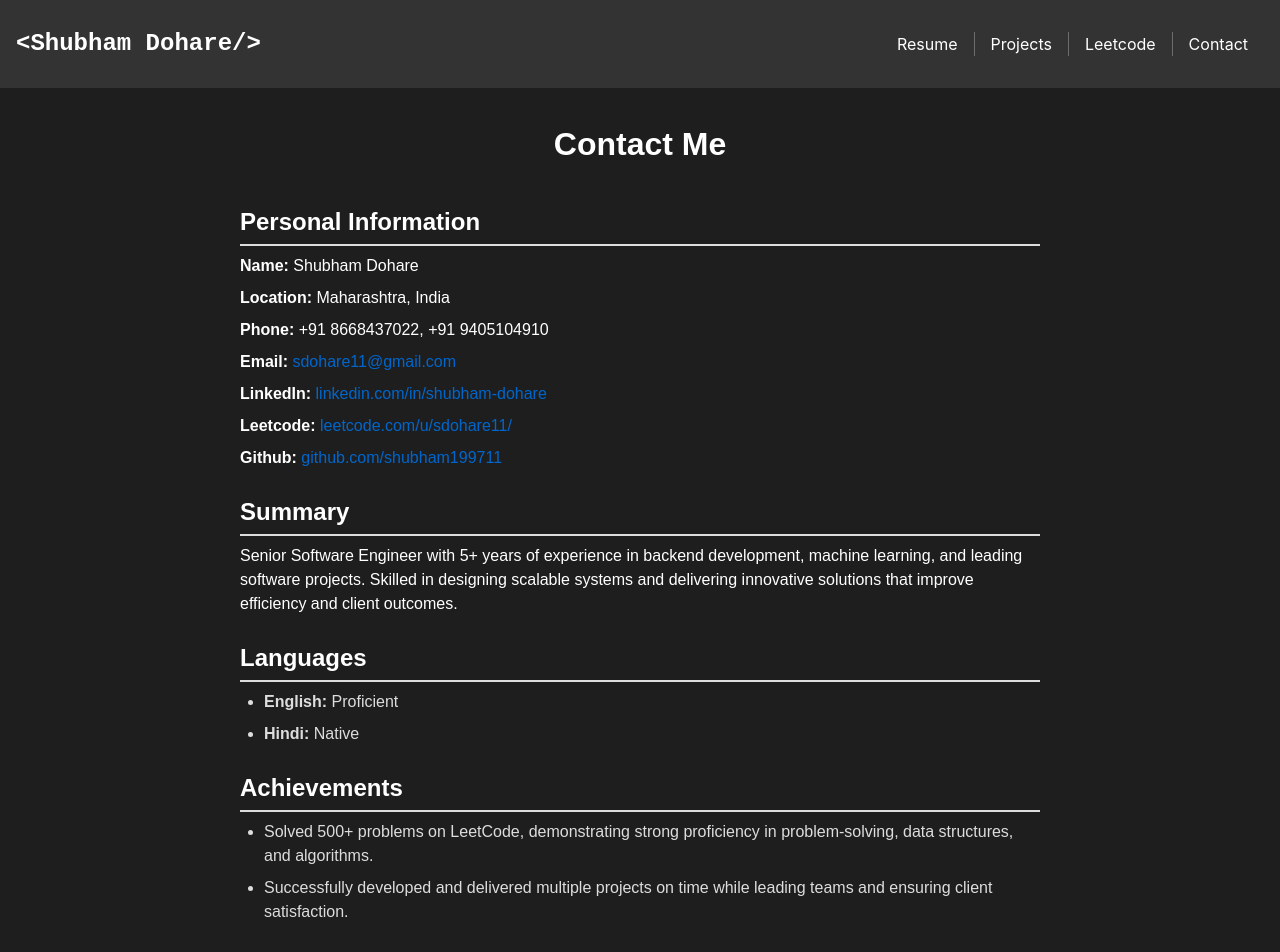
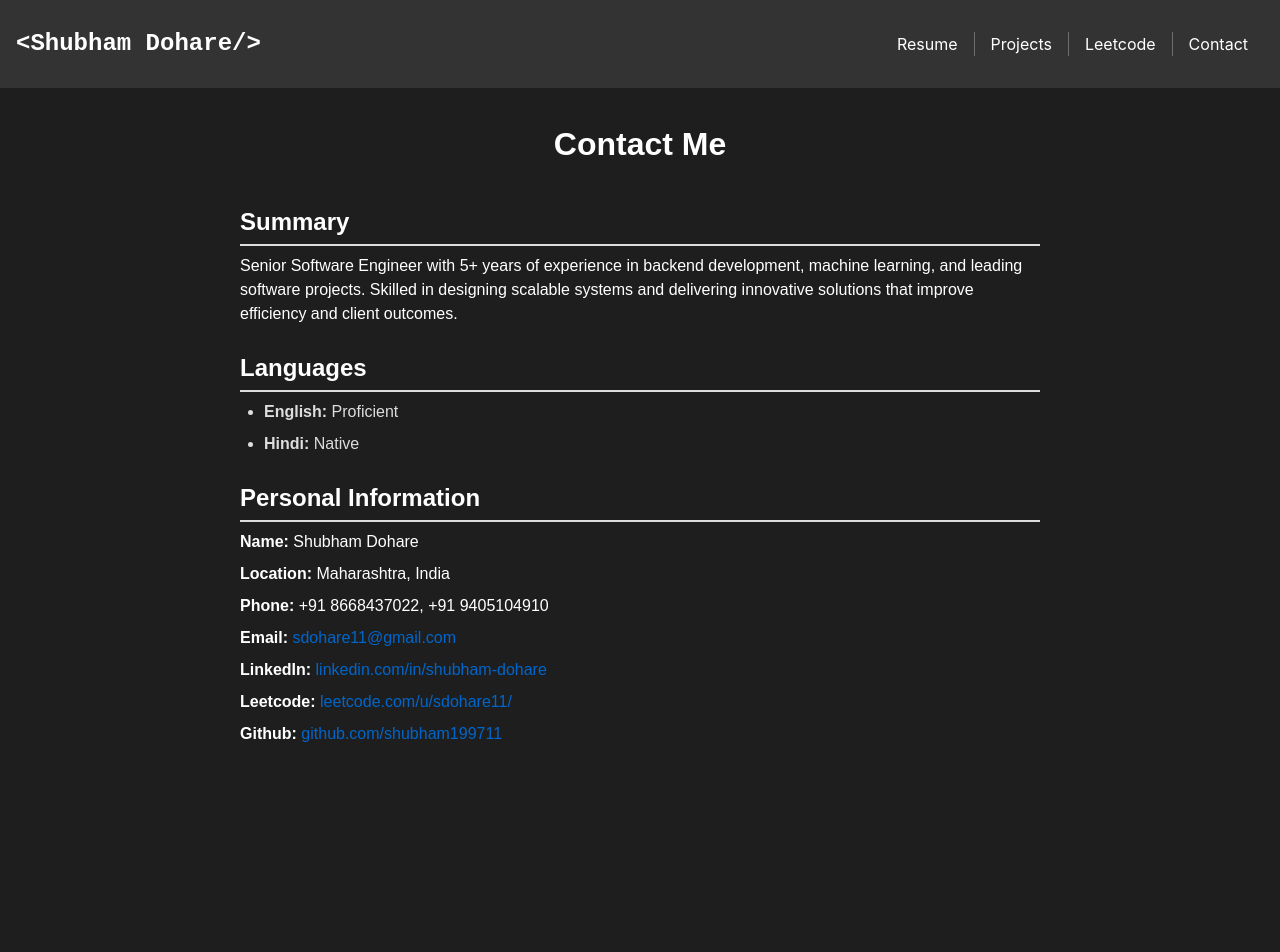
Before and after one commit to shubham199711/personal_website, a React (Vite) app: page /contact in a window 1280 px wide. Shown: the top 952 px of the page. After the commit the page ends 800 px from the top, so only its background shows below. Built offline with nearby package versions, Linux system fonts and the light colour scheme.

Commit message:
Minor fixes

```diff
--- a/src/pages/Contact.tsx
+++ b/src/pages/Contact.tsx
@@ -60,7 +60,27 @@ const Contact = () => {
   return (
     <PageContainer>
       <HeaderTitle>Contact Me</HeaderTitle>
+      <Section>
+        <SectionTitle>Summary</SectionTitle>
+        <Paragraph>
+          Senior Software Engineer with 5+ years of experience in backend
+          development, machine learning, and leading software projects. Skilled
+          in designing scalable systems and delivering innovative solutions that
+          improve efficiency and client outcomes.
+        </Paragraph>
+      </Section>
 
+      <Section>
+        <SectionTitle>Languages</SectionTitle>
+        <List>
+          <ListItem>
+            <strong>English:</strong> Proficient
+          </ListItem>
+          <ListItem>
+            <strong>Hindi:</strong> Native
+          </ListItem>
+        </List>
+      </Section>
       <Section>
         <SectionTitle>Personal Information</SectionTitle>
         <Paragraph>
@@ -107,42 +127,6 @@ const Contact = () => {
           </Link>
         </Paragraph>
       </Section>
-
-      <Section>
-        <SectionTitle>Summary</SectionTitle>
-        <Paragraph>
-          Senior Software Engineer with 5+ years of experience in backend
-          development, machine learning, and leading software projects. Skilled
-          in designing scalable systems and delivering innovative solutions that
-          improve efficiency and client outcomes.
-        </Paragraph>
-      </Section>
-
-      <Section>
-        <SectionTitle>Languages</SectionTitle>
-        <List>
-          <ListItem>
-            <strong>English:</strong> Proficient
-          </ListItem>
-          <ListItem>
-            <strong>Hindi:</strong> Native
-          </ListItem>
-        </List>
-      </Section>
-
-      <Section>
-        <SectionTitle>Achievements</SectionTitle>
-        <List>
-          <ListItem>
-            Solved 500+ problems on LeetCode, demonstrating strong proficiency
-            in problem-solving, data structures, and algorithms.
-          </ListItem>
-          <ListItem>
-            Successfully developed and delivered multiple projects on time while
-            leading teams and ensuring client satisfaction.
-          </ListItem>
-        </List>
-      </Section>
     </PageContainer>
   );
 };
--- a/src/pages/Leetcode.tsx
+++ b/src/pages/Leetcode.tsx
@@ -49,7 +49,6 @@ const Header = styled.div`
   align-items: center;
   background-color: #1e1e1e;
   padding: 1rem 2rem;
-  margin-bottom: 2rem;
   color: white;
 `;
 
--- a/src/pages/Resume.tsx
+++ b/src/pages/Resume.tsx
@@ -202,6 +202,24 @@ const Resume = () => {
           />
         </WorkExperience>
       </Section>
+      <Divider />
+      <Section>
+        <SectionTitle>Achievements</SectionTitle>
+        <WorkExperience>
+          <JobComponent
+            startYear="2015"
+            endYear="Present"
+            title="Achievements"
+            descriptions={[
+              "Solved 500+ problems on LeetCode, demonstrating strong proficiency in problem-solving, data structures, and algorithms.",
+              "Successfully developed and delivered multiple projects on time while leading teams and ensuring client satisfaction.",
+              "Won 1st Prize in College Project Competition for an ML project predicting sentiment using Amazon product reviews.",
+              "Developed 'Micro-habits' app with 100k+ downloads and 5k+ daily active users.",
+              "Designed and implemented scalable systems delivering speed and efficiency improvements of up to 20X.",
+            ]}
+          />
+        </WorkExperience>
+      </Section>
     </ResumeContainer>
   );
 };
```
